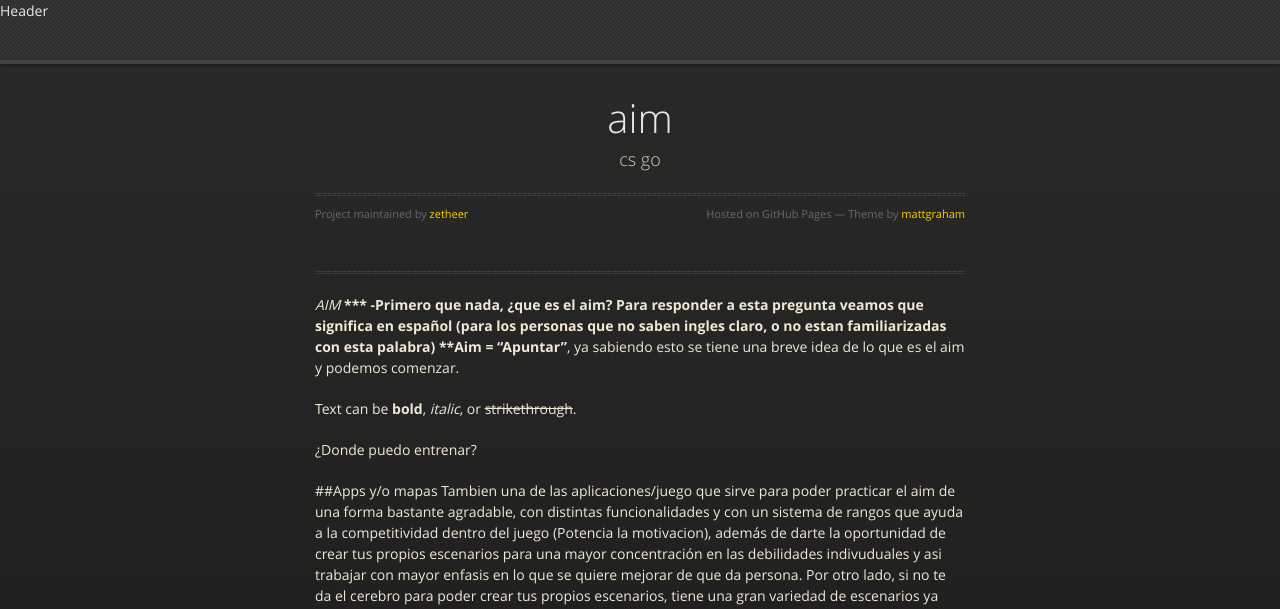
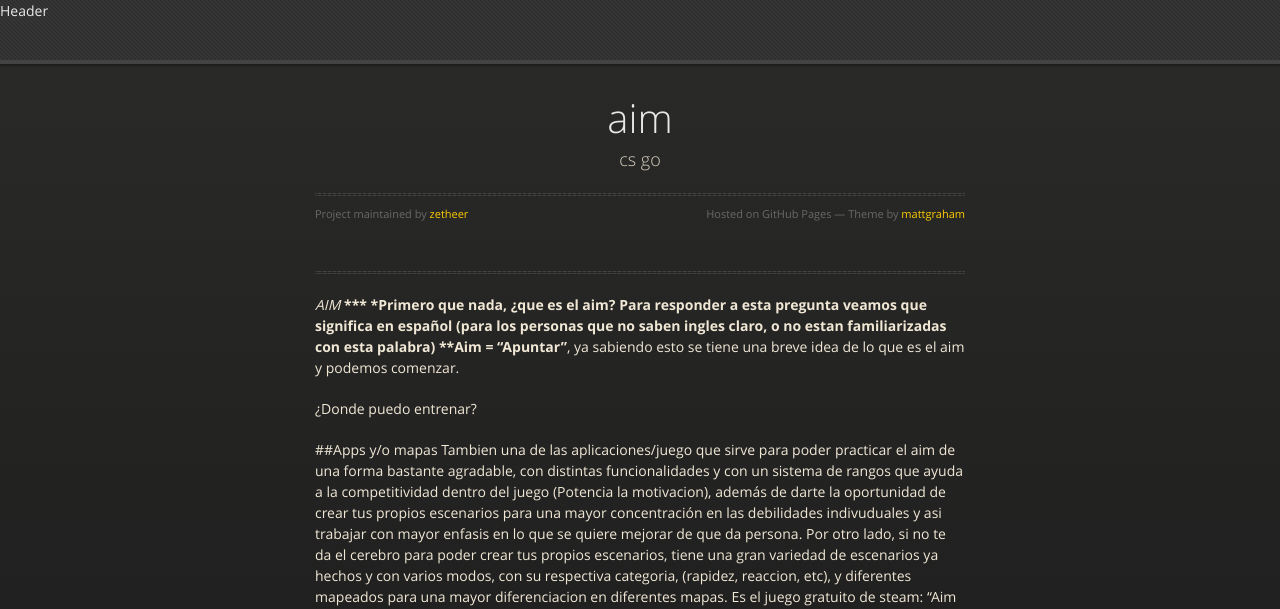
Before and after one commit to zetheer/cs-go-aim, a Jekyll site: the page built from index.md, in a window 1280 px wide and 1400 px high. Shown: the top 609 px of the window. Built offline with Jekyll 4.4.1, drawn with Linux system fonts in a browser that asks for light colours; our own code applies the rules of GitHub Pages for plain Markdown files; some of the changed text lies outside the part shown.

Commit message:
potitorico
potito

```diff
--- a/index.md
+++ b/index.md
@@ -1,9 +1,8 @@
 *****
 _AIM_
 *****
--Primero que nada, ¿que es el aim? Para responder a esta pregunta veamos que significa en español (para los personas que no saben ingles claro, o no estan familiarizadas con esta palabra) **Aim = "Apuntar"**, ya sabiendo esto se tiene una breve idea de lo que es el aim y podemos comenzar.
+*Primero que nada, ¿que es el aim? Para responder a esta pregunta veamos que significa en español (para los personas que no saben ingles claro, o no estan familiarizadas con esta palabra) **Aim = "Apuntar"**, ya sabiendo esto se tiene una breve idea de lo que es el aim y podemos comenzar.
 
-Text can be **bold**, _italic_, or ~~strikethrough~~.
 
 ¿Donde puedo entrenar?
 
```
Also changed, not shown: other parts of index.md (+2 -1 lines).
